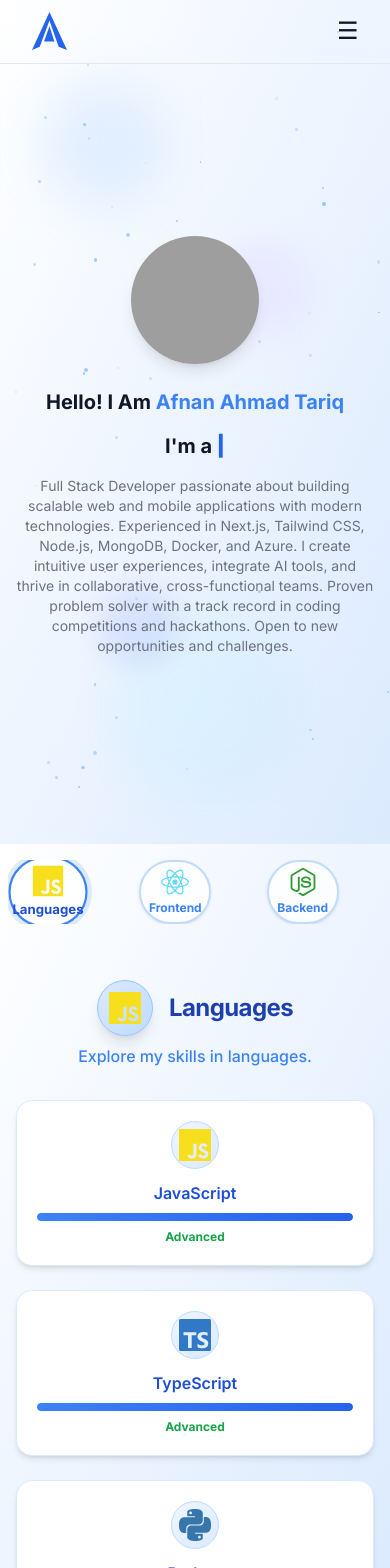
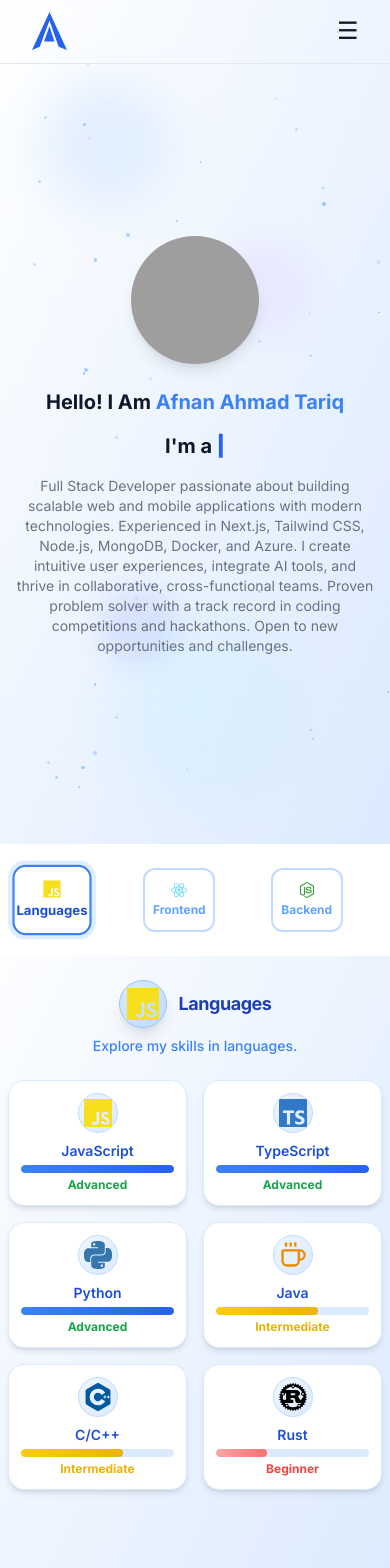
Before and after one commit to afnanahmadtariq/portfolio, a Next.js app: page / in a window 390 px wide. Shown: the top 1568 px of the page. Built offline with nearby package versions, Linux system fonts and the light colour scheme; grey boxes are pictures that could not be loaded.

Commit message:
Update Skills.tsx

```diff
--- a/components/Skills.tsx
+++ b/components/Skills.tsx
@@ -181,36 +181,36 @@ export default function Skills() {
                   {group.category === 'DevOps' && <SiGit className="w-7 h-7" style={{ color: '#F05032' }} />}
                   {group.category === 'Tools' && <SiVisualstudiocode className="w-7 h-7" style={{ color: '#007ACC' }} />}
                   {group.category === 'Mobile App Development' && <SiReact className="w-7 h-7" style={{ color: '#61DAFB' }} />}
-                  <span className={`text-xs font-bold mt-1 ${isSelected ? 'text-blue-700' : 'text-blue-500'}`}>{group.category.split(' ')[0]}</span>
+                  <span className={`text-xs font-bold mt-1 ${isSelected ? 'text-blue-700' : 'text-blue-400'}`}>{group.category.split(' ')[0]}</span>
                 </button>
               );
             })}
           </div>
         </div>
         {/* Mobile Category Slider - keen-slider infinite */}
-        <div className="md:hidden w-full py-4 px-2 mb-2">
+        <div className="md:hidden w-full py-4 px-2 mb-2 bg-white">
           <div ref={sliderRef} className="keen-slider">
             {webSkills.map((group, idx) => {
               const isSelected = idx === selectedCategoryIdx;
               return (
-                <div className="keen-slider__slide" key={group.category}>
+                <div className="keen-slider__slide py-2 px-2" key={group.category}>
                   <button
-                    className={`flex flex-col items-center justify-center rounded-full border-2 shadow bg-white/80 hover:bg-blue-100 transition-all duration-200 min-w-[72px] w-16 h-16 mx-1 ${isSelected ? 'border-blue-500 scale-110' : 'border-blue-200 scale-100'}`}
+                    className={`flex flex-col items-center justify-center rounded-xl border-2 bg-white/80 hover:bg-blue-100 transition-all duration-200 min-w-[72px] w-16 h-16 ${isSelected ? 'border-blue-500 scale-110' : 'border-blue-200 scale-100'}`}
                     style={{ boxShadow: isSelected ? '0 0 0 4px #60A5FA33' : undefined }}
                     onClick={() => setSelectedCategoryIdx(idx)}
                     aria-label={group.category}
                   >
                     {/* Category Icon */}
-                    {group.category === 'Languages' && <SiJavascript className="w-7 h-7" style={{ color: '#F7DF1E' }} />}
-                    {group.category === 'Frontend' && <SiReact className="w-7 h-7" style={{ color: '#61DAFB' }} />}
-                    {group.category === 'Backend' && <SiNodedotjs className="w-7 h-7" style={{ color: '#339933' }} />}
-                    {group.category === 'Security & Auth' && <Shield className="w-7 h-7" style={{ color: '#FF6B6B' }} />}
-                    {group.category === 'Cloud' && <SiAmazon className="w-7 h-7" style={{ color: '#FF9900' }} />}
-                    {group.category === 'Databases' && <SiMongodb className="w-7 h-7" style={{ color: '#47A248' }} />}
-                    {group.category === 'DevOps' && <SiGit className="w-7 h-7" style={{ color: '#F05032' }} />}
-                    {group.category === 'Tools' && <SiVisualstudiocode className="w-7 h-7" style={{ color: '#007ACC' }} />}
-                    {group.category === 'Mobile App Development' && <SiReact className="w-7 h-7" style={{ color: '#61DAFB' }} />}
-                    <span className={`text-xs font-bold mt-1 ${isSelected ? 'text-blue-700' : 'text-blue-500'}`}>{group.category.split(' ')[0]}</span>
+                    {group.category === 'Languages' && <SiJavascript className="w-4 h-4" style={{ color: '#F7DF1E' }} />}
+                    {group.category === 'Frontend' && <SiReact className="w-4 h-4" style={{ color: '#61DAFB' }} />}
+                    {group.category === 'Backend' && <SiNodedotjs className="w-4 h-4" style={{ color: '#339933' }} />}
+                    {group.category === 'Security & Auth' && <Shield className="w-4 h-4" style={{ color: '#FF6B6B' }} />}
+                    {group.category === 'Cloud' && <SiAmazon className="w-4 h-4" style={{ color: '#FF9900' }} />}
+                    {group.category === 'Databases' && <SiMongodb className="w-4 h-4" style={{ color: '#47A248' }} />}
+                    {group.category === 'DevOps' && <SiGit className="w-4 h-4" style={{ color: '#F05032' }} />}
+                    {group.category === 'Tools' && <SiVisualstudiocode className="w-4 h-4" style={{ color: '#007ACC' }} />}
+                    {group.category === 'Mobile App Development' && <SiReact className="w-4 h-4" style={{ color: '#61DAFB' }} />}
+                    <span className={`text-xs font-bold mt-1 ${isSelected ? 'text-blue-700' : 'text-blue-400'}`}>{group.category.split(' ')[0]}</span>
                   </button>
                 </div>
               );
@@ -218,10 +218,10 @@ export default function Skills() {
           </div>
         </div>
         {/* Skills Display - Modern Grid Layout */}
-        <div className="md:flex-1 flex flex-col justify-center items-center px-4 py-8">
-          <div className="mb-8 flex flex-col items-center">
-            <div className="flex items-center gap-4 mb-2">
-              <div className="w-14 h-14 flex items-center justify-center rounded-full bg-gradient-to-br from-blue-100 to-blue-200 shadow-lg border border-blue-300">
+        <div className="md:flex-1 flex flex-col justify-center items-center px-2 py-4 sm:px-4 sm:py-8">
+          <div className="mb-6 sm:mb-8 flex flex-col items-center">
+            <div className="flex items-center gap-3 sm:gap-4 mb-2">
+              <div className="w-12 h-12 sm:w-14 sm:h-14 flex items-center justify-center rounded-full bg-gradient-to-br from-blue-100 to-blue-200 shadow-lg border border-blue-300">
                 {selectedGroup.category === 'Languages' && <SiJavascript className="w-8 h-8" style={{ color: '#F7DF1E' }} />}
                 {selectedGroup.category === 'Frontend' && <SiReact className="w-8 h-8" style={{ color: '#61DAFB' }} />}
                 {selectedGroup.category === 'Backend' && <SiNodedotjs className="w-8 h-8" style={{ color: '#339933' }} />}
@@ -232,11 +232,11 @@ export default function Skills() {
                 {selectedGroup.category === 'Tools' && <SiVisualstudiocode className="w-8 h-8" style={{ color: '#007ACC' }} />}
                 {selectedGroup.category === 'Mobile App Development' && <SiReact className="w-8 h-8" style={{ color: '#61DAFB' }} />}
               </div>
-              <h3 className="text-2xl font-bold text-blue-800 tracking-tight">{selectedGroup.category}</h3>
+              <h3 className="text-lg sm:text-2xl font-bold text-blue-800 tracking-tight">{selectedGroup.category}</h3>
             </div>
-            <span className="text-base text-blue-500 font-medium">Explore my skills in {selectedGroup.category.toLowerCase()}.</span>
+            <span className="text-sm sm:text-base text-blue-500 font-medium">Explore my skills in {selectedGroup.category.toLowerCase()}.</span>
           </div>
-          <div className="grid grid-cols-1 sm:grid-cols-2 md:grid-cols-3 lg:grid-cols-4 gap-6 w-full max-w-4xl">
+          <div className="grid grid-cols-2 sm:grid-cols-2 md:grid-cols-3 lg:grid-cols-4 gap-4 sm:gap-6 w-full sm:max-w-4xl">
             {selectedGroup.skills.map((skill, index) => {
               let iconColor = '#60A5FA';
               if (skill.name === 'JavaScript') iconColor = '#F7DF1E';
@@ -276,14 +276,14 @@ export default function Skills() {
               return (
                 <div
                   key={skill.name}
-                  className="flex flex-col items-center bg-white rounded-2xl shadow-md hover:shadow-xl transition-shadow duration-300 p-5 border border-blue-100 group relative"
+                  className="flex flex-col items-center bg-white rounded-2xl shadow-md hover:shadow-xl transition-shadow duration-300 p-3 sm:p-5 border border-blue-100 group relative"
                   style={{ animationDelay: `${index * 0.08}s` }}
                 >
-                  <div className="w-12 h-12 flex items-center justify-center rounded-full bg-gradient-to-br from-blue-50 to-blue-100 mb-3 border border-blue-200 group-hover:scale-110 transition-transform duration-300">
-                    <skill.icon className="w-8 h-8" color={iconColor} />
+                  <div className="w-10 h-10 sm:w-12 sm:h-12 flex items-center justify-center rounded-full bg-gradient-to-br from-blue-50 to-blue-100 mb-2 sm:mb-3 border border-blue-200 group-hover:scale-110 transition-transform duration-300">
+                    <skill.icon className="w-7 h-7 sm:w-8 sm:h-8" color={iconColor} />
                   </div>
-                  <span className="font-semibold text-base text-blue-700 mb-2 text-center">{skill.name}</span>
-                  <div className="w-full h-2 bg-blue-100 rounded-full overflow-hidden mb-2">
+                  <span className="font-semibold text-sm sm:text-base text-blue-700 mb-1 sm:mb-2 text-center">{skill.name}</span>
+                  <div className="w-full h-2 bg-blue-100 rounded-full overflow-hidden mb-1 sm:mb-2">
                     <div
                       className={
                         skill.level === 'Advanced'
@@ -294,7 +294,7 @@ export default function Skills() {
                       }
                     ></div>
                   </div>
-                  <span className={`font-bold text-xs ${
+                  <span className={`font-bold text-xs sm:text-xs ${
                     skill.level === 'Beginner' ? 'text-red-500' :
                     skill.level === 'Intermediate' ? 'text-yellow-500' :
                     'text-green-600'
```
